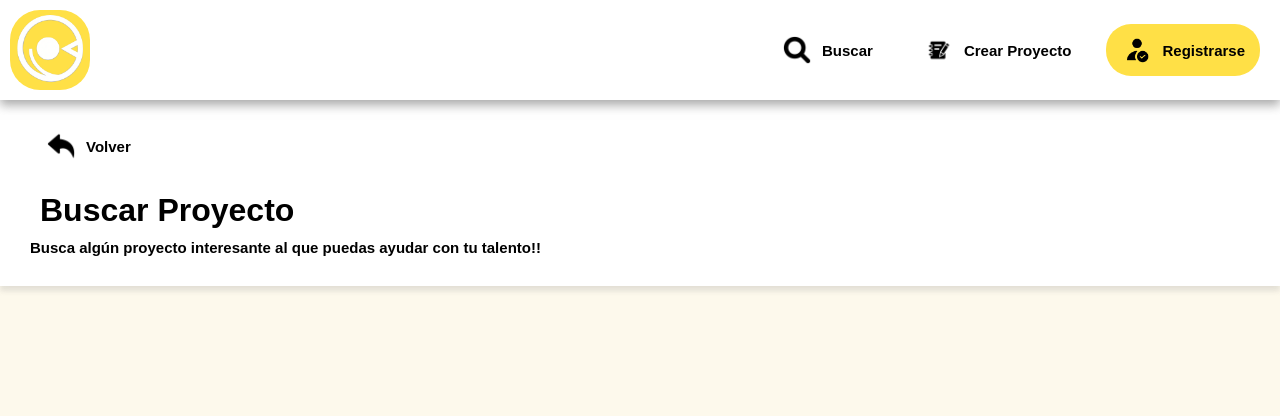
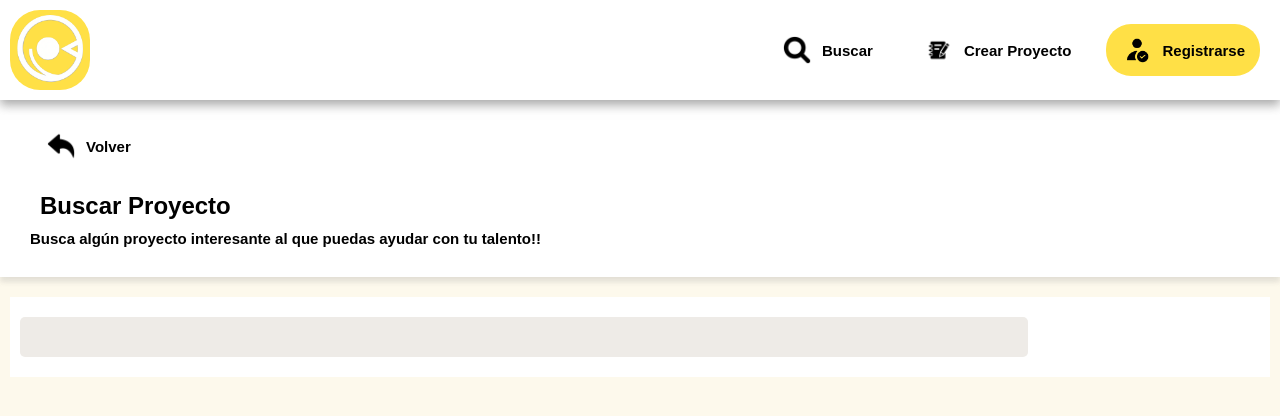
Before and after one commit to vicentt16/WorkPalFrontEnd, a React (Vite) app in the folder WorkPal/: page / in a window 1280 px wide. Shown: the top 416 px of the page. Built offline with nearby package versions, Linux system fonts and the light colour scheme.

Commit message:
css added

```diff
--- /dev/null
+++ b/WorkPal/src/Modules/BuscarProyectos.css
@@ -0,0 +1,12 @@
+.ProjectSeachBar{
+
+    margin: 20px 10px 20px 10px;
+    align-self: center;
+    width: 80%;
+}
+
+.ProjectBarSection{
+    margin: 20px 10px 20px 10px;
+    background-color: rgb(255, 255, 255);
+    justify-content: center;
+}
--- a/WorkPal/src/Modules/BuscarProyectos.jsx
+++ b/WorkPal/src/Modules/BuscarProyectos.jsx
@@ -1,4 +1,5 @@
 import { ProjectUpperBar } from "./ProjectUpperBar";
+import "./BuscarProyectos.css";
 
 import returnIcon from "/src/Images/returnIcon.png";
 
@@ -8,7 +9,7 @@ export function BuscarProyectos() {
       <ProjectUpperBar />
       <textarea />
 
-      <div className="upper-panel">
+      <section className="upper-panel">
         <button className="upper-panel-button">
           <img src={returnIcon} alt="returnIcon" />
           <h2>Volver</h2>
@@ -21,7 +22,11 @@ export function BuscarProyectos() {
             talento!!
           </h2>
         </div>
-      </div>
+      </section>
+
+        <section className="ProjectBarSection">
+            <input type="text" className="ProjectSeachBar"/>
+        </section>
     </div>
   );
 }
```
